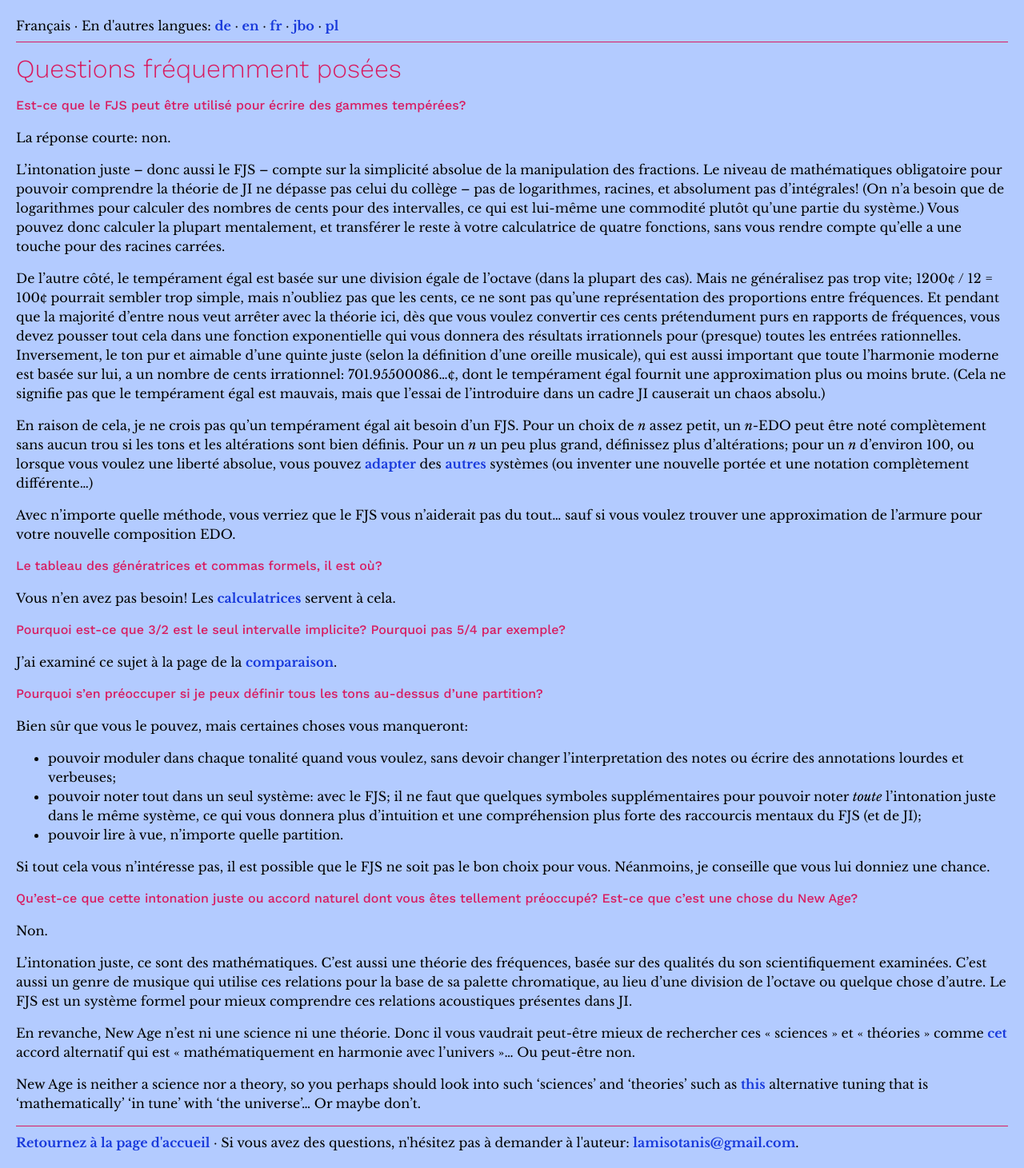
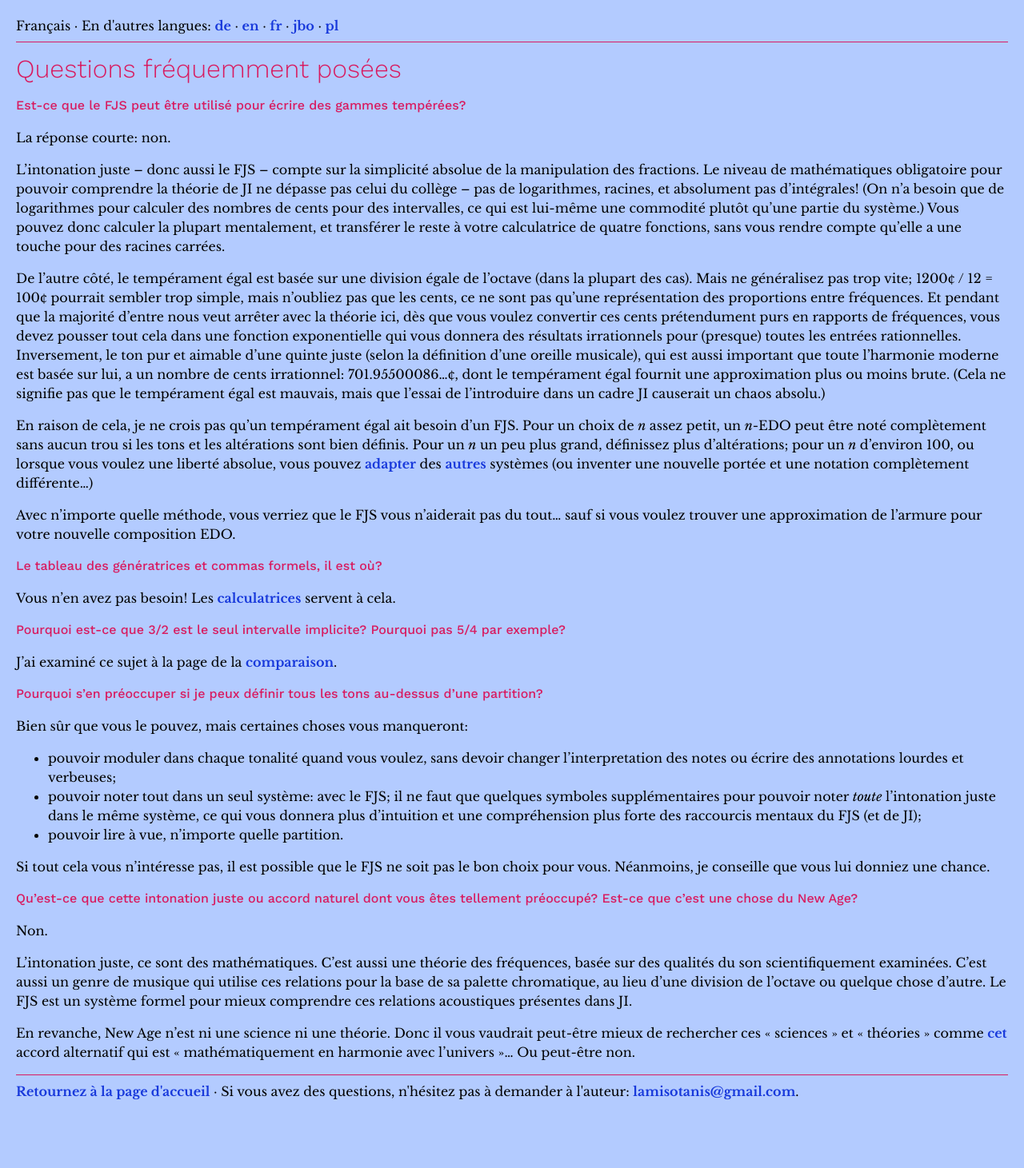
Before and after one commit to misotanni/misotanni.github.io, a Jekyll site: the page built from fjs/fr/faq.md, in a window 1280 px wide. Shown: the whole page at 80% size. Built offline with Jekyll 4.4.1, drawn with Linux system fonts in a browser that asks for light colours; our own code applies the rules of GitHub Pages for plain Markdown files; after the commit the page ends 1397 px from its top, so only the background shows below that.

Commit message:
anglais? non merci

```diff
--- a/fjs/fr/faq.md
+++ b/fjs/fr/faq.md
@@ -39,5 +39,3 @@ Non.
 L'intonation juste, ce sont des mathématiques. C'est aussi une théorie des fréquences, basée sur des qualités du son scientifiquement examinées. C'est aussi un genre de musique qui utilise ces relations pour la base de sa palette chromatique, au lieu d'une division de l'octave ou quelque chose d'autre. Le FJS est un système formel pour mieux comprendre ces relations acoustiques présentes dans JI.
 
 En revanche, New Age n'est ni une science ni une théorie. Donc il vous vaudrait peut-être mieux de rechercher ces « sciences » et « théories » comme [cet](https://attunedvibrations.com/432hz/) accord alternatif qui est « mathématiquement en harmonie avec l'univers »... Ou peut-être non.
-
-New Age is neither a science nor a theory, so you perhaps should look into such ‘sciences’ and ‘theories’ such as [this](https://attunedvibrations.com/432hz/) alternative tuning that is ‘mathematically’ ‘in tune’ with ‘the universe’... Or maybe don't.
```
